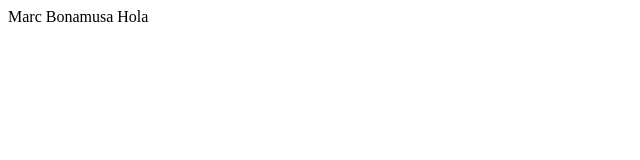
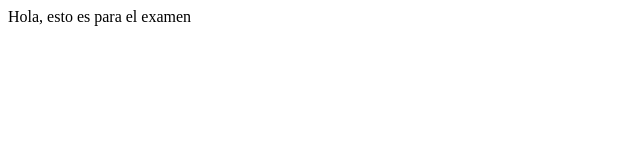
Before and after one commit to MarcBonamusa/BonamusaNavarroExamen2425, a plain HTML site: page index.html in a window 1280 px wide. Shown: the full height of the page, 0-640 px from the left. Drawn offline with Linux system fonts and the light colour scheme.

Commit message:
Update index.html

```diff
--- a/index.html
+++ b/index.html
@@ -1,9 +1,10 @@
 <!DOCTYPE html>
 <html>
 	<head>
-		Marc Bonamusa
+		<link rel="stylesheet" href="./styles.css">
+		<title>Examen 2425</title>
 	</head>
 	<body>
-		Hola
+		Hola, esto es para el examen
 	</body>
 </html>
```
